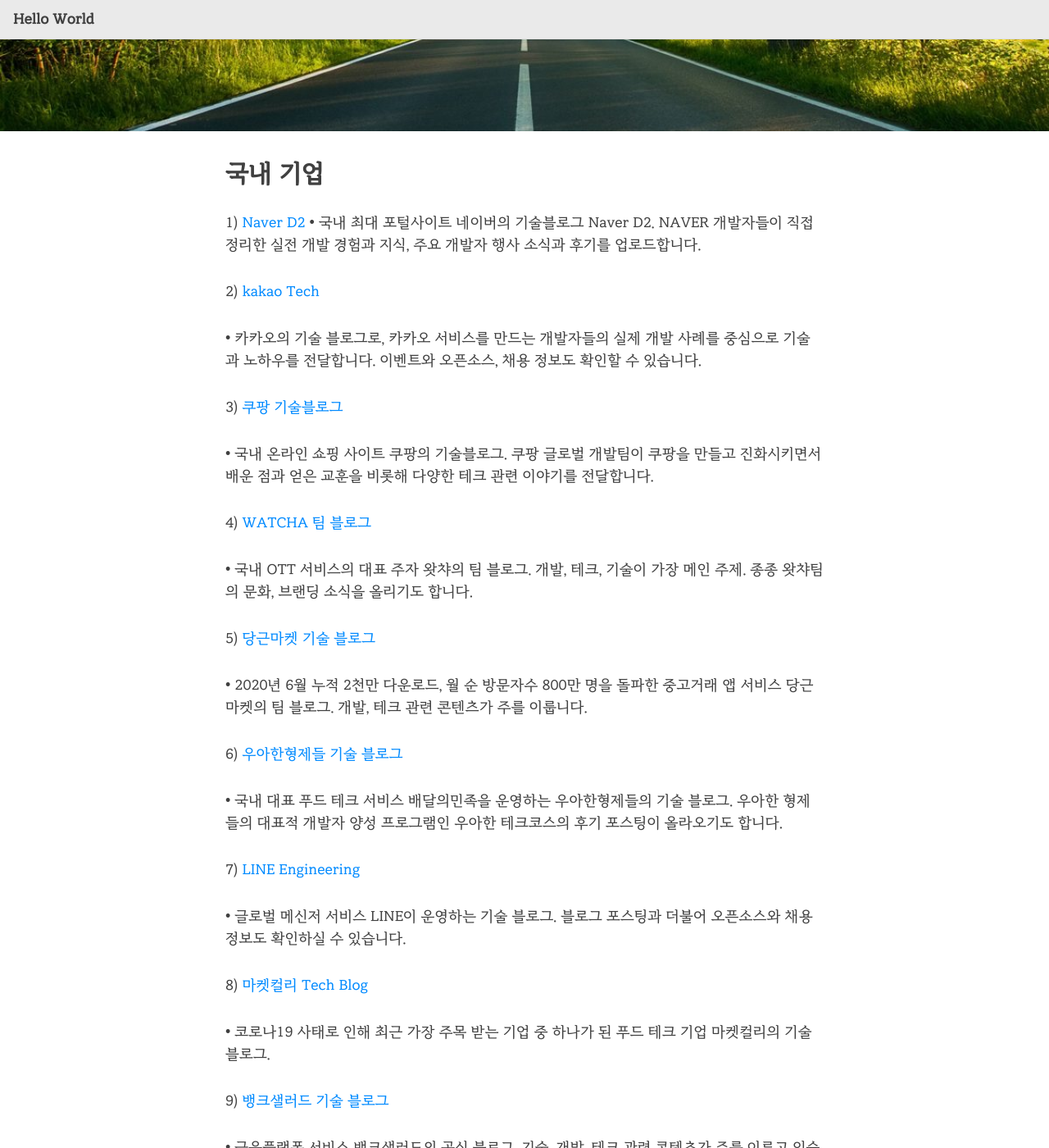
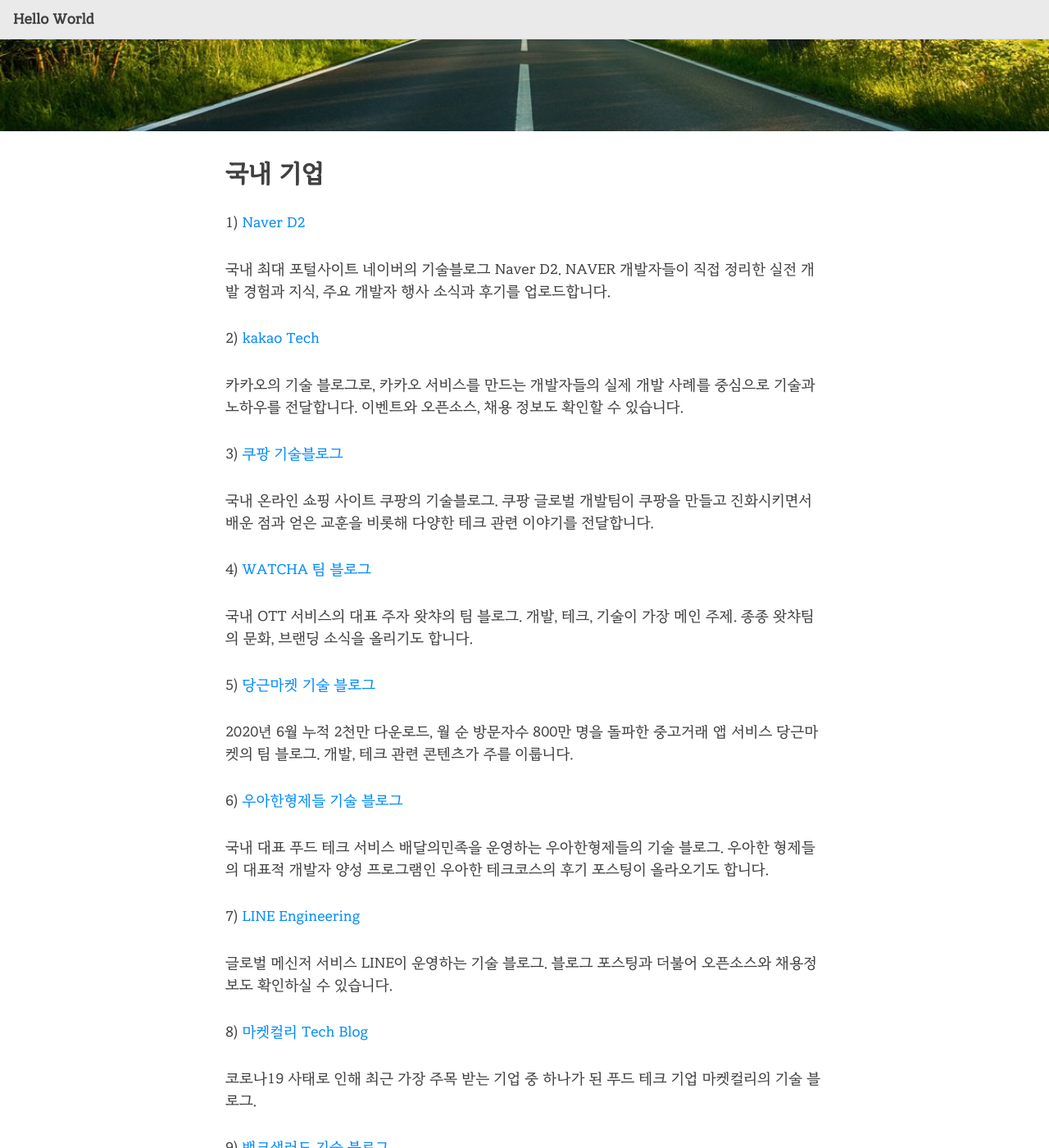
Before and after one commit to 1stGugu/1stGugu.github.io, a Jekyll site: the page built from _posts/2021-06-03-tech-blog.md, in a window 1280 px wide and 1400 px high, scrolled down 383 px. Shown: the whole window at 82% size. Built offline with Jekyll 4.4.1, drawn with Linux system fonts in a browser that asks for light colours; nearby versions of some CDN libraries; some of the changed text lies outside the part shown.

Commit message:
Update 2021-06-03-tech-blog.md

```diff
--- a/_posts/2021-06-03-tech-blog.md
+++ b/_posts/2021-06-03-tech-blog.md
@@ -13,121 +13,122 @@ comments: true
 ## 국내 기업
 
 1) [Naver D2](https://d2.naver.com/home)
-• 국내 최대 포털사이트 네이버의 기술블로그 Naver D2. NAVER 개발자들이 직접 정리한 실전 개발 경험과 지식, 주요 개발자 행사 소식과 후기를 업로드합니다.
+
+국내 최대 포털사이트 네이버의 기술블로그 Naver D2. NAVER 개발자들이 직접 정리한 실전 개발 경험과 지식, 주요 개발자 행사 소식과 후기를 업로드합니다.
 
 
 
 2) [kakao Tech](https://tech.kakao.com/blog/)
 
-• 카카오의 기술 블로그로, 카카오 서비스를 만드는 개발자들의 실제 개발 사례를 중심으로 기술과 노하우를 전달합니다. 이벤트와 오픈소스, 채용 정보도 확인할 수 있습니다.
+카카오의 기술 블로그로, 카카오 서비스를 만드는 개발자들의 실제 개발 사례를 중심으로 기술과 노하우를 전달합니다. 이벤트와 오픈소스, 채용 정보도 확인할 수 있습니다.
 
 
 
 3) [쿠팡 기술블로그](https://medium.com/coupang-tech/technote/home)
 
-• 국내 온라인 쇼핑 사이트 쿠팡의 기술블로그. 쿠팡 글로벌 개발팀이 쿠팡을 만들고 진화시키면서 배운 점과 얻은 교훈을 비롯해 다양한 테크 관련 이야기를 전달합니다.
+국내 온라인 쇼핑 사이트 쿠팡의 기술블로그. 쿠팡 글로벌 개발팀이 쿠팡을 만들고 진화시키면서 배운 점과 얻은 교훈을 비롯해 다양한 테크 관련 이야기를 전달합니다.
 
 
 
 4) [WATCHA 팀 블로그](https://medium.com/watcha)
 
-• 국내 OTT 서비스의 대표 주자 왓챠의 팀 블로그. 개발, 테크, 기술이 가장 메인 주제. 종종 왓챠팀의 문화, 브랜딩 소식을 올리기도 합니다.
+국내 OTT 서비스의 대표 주자 왓챠의 팀 블로그. 개발, 테크, 기술이 가장 메인 주제. 종종 왓챠팀의 문화, 브랜딩 소식을 올리기도 합니다.
 
 
 
 5) [당근마켓 기술 블로그](https://medium.com/daangn)
 
-• 2020년 6월 누적 2천만 다운로드, 월 순 방문자수 800만 명을 돌파한 중고거래 앱 서비스 당근마켓의 팀 블로그. 개발, 테크 관련 콘텐츠가 주를 이룹니다.
+2020년 6월 누적 2천만 다운로드, 월 순 방문자수 800만 명을 돌파한 중고거래 앱 서비스 당근마켓의 팀 블로그. 개발, 테크 관련 콘텐츠가 주를 이룹니다.
 
 
 
 6) [우아한형제들 기술 블로그](https://woowabros.github.io/)
 
-• 국내 대표 푸드 테크 서비스 배달의민족을 운영하는 우아한형제들의 기술 블로그. 우아한 형제들의 대표적 개발자 양성 프로그램인 우아한 테크코스의 후기 포스팅이 올라오기도 합니다.
+국내 대표 푸드 테크 서비스 배달의민족을 운영하는 우아한형제들의 기술 블로그. 우아한 형제들의 대표적 개발자 양성 프로그램인 우아한 테크코스의 후기 포스팅이 올라오기도 합니다.
 
 
 
 7) [LINE Engineering](https://engineering.linecorp.com/ko/blog/)
 
-• 글로벌 메신저 서비스 LINE이 운영하는 기술 블로그. 블로그 포스팅과 더불어 오픈소스와 채용정보도 확인하실 수 있습니다.
+글로벌 메신저 서비스 LINE이 운영하는 기술 블로그. 블로그 포스팅과 더불어 오픈소스와 채용정보도 확인하실 수 있습니다.
 
 
 
 8) [마켓컬리 Tech Blog](https://helloworld.kurly.com/)
 
-• 코로나19 사태로 인해 최근 가장 주목 받는 기업 중 하나가 된 푸드 테크 기업 마켓컬리의 기술 블로그.
+코로나19 사태로 인해 최근 가장 주목 받는 기업 중 하나가 된 푸드 테크 기업 마켓컬리의 기술 블로그.
 
 
 
 9) [뱅크샐러드 기술 블로그](https://blog.banksalad.com/)
 
-• 금융플랫폼 서비스 뱅크샐러드의 공식 블로그. 기술, 개발, 테크 관련 콘텐츠가 주를 이루고 있습니다.
+금융플랫폼 서비스 뱅크샐러드의 공식 블로그. 기술, 개발, 테크 관련 콘텐츠가 주를 이루고 있습니다.
 
 
 
 10) [NHN 기술블로그 TOAST Meetup!](https://meetup.toast.com/)
 
-• 종합 IT 기업 NHN의 기술 블로그. 블로그 메인화면에서 기술을 공유하고 함께 성장해가는 개발 문화를 추구한다고 밝히고 있습니다.
+종합 IT 기업 NHN의 기술 블로그. 블로그 메인화면에서 기술을 공유하고 함께 성장해가는 개발 문화를 추구한다고 밝히고 있습니다.
 
 
 
 11) [강남언니 공식 블로그](https://blog.gangnamunni.com/blog/tech/)
 
-• 미용 의료 분야의 Tech 기업 강남언니의 공식 블로그. 기술, 테크 주제의 콘텐츠와 함께 브랜드, 조직문화에 대해서도 공유합니다.
+미용 의료 분야의 Tech 기업 강남언니의 공식 블로그. 기술, 테크 주제의 콘텐츠와 함께 브랜드, 조직문화에 대해서도 공유합니다.
 
 
 
 12) [Delivery Tech Korea](https://medium.com/deliverytechkorea)
 
-• 푸드 테크 기업 딜리버리코리아의 기술 블로그. 요기요&배달통 서비스 개발 및 협업 방식과 문화에 대한 포스팅을 업로드합니다.
+푸드 테크 기업 딜리버리코리아의 기술 블로그. 요기요&배달통 서비스 개발 및 협업 방식과 문화에 대한 포스팅을 업로드합니다.
 
 
 
 13) [HYPER CONNECT 기술 블로그](https://hyperconnect.github.io/)
 
-• 실시간 영상채팅 서비스 아자르(Azar)를 제작한 비디오 및 인공지능 기술 기반의 영상 기술 기업 하이퍼커넥트의 기술 블로그.
+실시간 영상채팅 서비스 아자르(Azar)를 제작한 비디오 및 인공지능 기술 기반의 영상 기술 기업 하이퍼커넥트의 기술 블로그.
 
 
 
 14) [Spoqa 기술 블로그](https://spoqa.github.io/)
 
-• 매장 마케팅 솔루션 도도 포인트를 서비스하는 스포카의 기술 블로그. 블로그 소개에서 건강한 오픈소스 커뮤니티 형성을 위해 배우고 개선한 것들을 오픈소스로 공개한다고 말합니다.
+매장 마케팅 솔루션 도도 포인트를 서비스하는 스포카의 기술 블로그. 블로그 소개에서 건강한 오픈소스 커뮤니티 형성을 위해 배우고 개선한 것들을 오픈소스로 공개한다고 말합니다.
 
 
 
 15) [쏘카 기술블로그](https://tech.socarcorp.kr/)
 
-• 그린카와 더불어 국내 대표 카셰어링 서비스 쏘카의 기술 블로그.
+그린카와 더불어 국내 대표 카셰어링 서비스 쏘카의 기술 블로그.
 
 
 
 16) [리디 Tech blog](https://www.ridicorp.com/story-category/tech-blog/)
 
-• 리디북스를 비롯해, 리디셀렉트, 리디페이퍼, 아웃스탠딩 등의 콘텐츠 플랫폼 서비스를 제공하는 리디코퍼레이션의 기술 블로그.
+리디북스를 비롯해, 리디셀렉트, 리디페이퍼, 아웃스탠딩 등의 콘텐츠 플랫폼 서비스를 제공하는 리디코퍼레이션의 기술 블로그.
 
 
 
 17) [이스트소프트 AI PLUS TECH](https://blog.est.ai/)
 
-• 알집, 알약으로 익숙한 이스트소프트의 기술 블로그. 주로 AI 주제의 콘텐츠를 포스팅합니다.
+알집, 알약으로 익숙한 이스트소프트의 기술 블로그. 주로 AI 주제의 콘텐츠를 포스팅합니다.
 
 
 
 18) [플랫팜 팀 블로그](https://medium.com/platfarm)
 
-• 이모티콘 콘텐츠 플랫폼이자 메신저 기업을 대상으로 하는 B2B 솔루션 Mojitok을 서비스하는 플랫팜의 팀 블로그.
+이모티콘 콘텐츠 플랫폼이자 메신저 기업을 대상으로 하는 B2B 솔루션 Mojitok을 서비스하는 플랫팜의 팀 블로그.
 
 
 
 19) [레진 기술 블로그](https://tech.lezhin.com/)
 
-• 웹툰 서비스인 레진코믹스를 제작하는 레진엔터테인먼트가 운영하는 기술 블로그.
+웹툰 서비스인 레진코믹스를 제작하는 레진엔터테인먼트가 운영하는 기술 블로그.
 
 
 
 20) [플라네타리움 엔지니어링 스낵](https://snack.planetarium.dev/kor/)
 
-• 게임에 특화된 오픈 소스 P2P 라이브러리 Libplanet과, 중앙 서버 없는 온라인 게임 나인 크로니클을 제작하는 테크 기업, 플라네타리움의 기술 블로그.
+게임에 특화된 오픈 소스 P2P 라이브러리 Libplanet과, 중앙 서버 없는 온라인 게임 나인 크로니클을 제작하는 테크 기업, 플라네타리움의 기술 블로그.
 
 
 
@@ -138,31 +139,31 @@ comments: true
 
 1) [Velog](https://velog.io/)
 
-• 개인 기술 블로그와 최신 콘텐츠를 찾을 수 있는, 기술 블로그 콘텐츠 큐레이션 플랫폼.
+개인 기술 블로그와 최신 콘텐츠를 찾을 수 있는, 기술 블로그 콘텐츠 큐레이션 플랫폼.
 
 
 
 2) [GeekNews](https://news.hada.io/)
 
-• 개발, 기술, IT 소식, 스타트업 등을 전하는 뉴스 큐레이션 플랫폼. 해외 기술 동향과 관련된 소식을 확인하실 수 있습니다.
+개발, 기술, IT 소식, 스타트업 등을 전하는 뉴스 큐레이션 플랫폼. 해외 기술 동향과 관련된 소식을 확인하실 수 있습니다.
 
 
 
 3) [개발자스럽다](https://blog.gaerae.com/)
 
-• 개발자를 위한 주요 소식과 뉴스레터를 공유하는 사이트.
+개발자를 위한 주요 소식과 뉴스레터를 공유하는 사이트.
 
 
 
 4) [44BITS](https://www.44bits.io/ko)
 
-• 당근마켓 개발자를 비롯해, 총 5명의 개발자가 프로그래밍과 클라우드를 주요 주제로 운영하는 기술 블로그.
+당근마켓 개발자를 비롯해, 총 5명의 개발자가 프로그래밍과 클라우드를 주요 주제로 운영하는 기술 블로그.
 
 
 
 5) [프로그래머스](https://programmers.co.kr/)
 
-• 기술 중심 개발자 채용 플랫폼. 기술 블로그는 아니지만 개발, IT 직군의 주요 채용 공고를 확인하실 수 있습니다.
+기술 중심 개발자 채용 플랫폼. 기술 블로그는 아니지만 개발, IT 직군의 주요 채용 공고를 확인하실 수 있습니다.
 
 
 
@@ -173,118 +174,118 @@ comments: true
 
 1) [Facebook Engineering](https://engineering.fb.com/)
 
-• 세계 최대 소셜 미디어 페이스북의 기술 블로그. 인스타그램도 검색하면 기술 블로그는 나오지만 2019년 이후로 업데이트가 되지 않고 있습니다.
+세계 최대 소셜 미디어 페이스북의 기술 블로그. 인스타그램도 검색하면 기술 블로그는 나오지만 2019년 이후로 업데이트가 되지 않고 있습니다.
 
 
 
 2) [Amazon Alexa](https://developer.amazon.com/en-US/blogs/alexa)
 
-• 세계 최대 이커머스 플랫폼 아마존의 기술 블로그. Alexa는 아마존이 개발한 인공지능 플랫폼의 이름.
+세계 최대 이커머스 플랫폼 아마존의 기술 블로그. Alexa는 아마존이 개발한 인공지능 플랫폼의 이름.
 
 
 
 3) [Apple Developer](https://developer.apple.com/)
 
-• 앱스토어 내 앱 제작 등 애플 관련 서비스를 사용해야 하는 개발자들을 위해 만들어진 애플의 기술 블로그. 애플 관련 주요 소식을 전달하는 뉴스룸에 더 가깝습니다.
+앱스토어 내 앱 제작 등 애플 관련 서비스를 사용해야 하는 개발자들을 위해 만들어진 애플의 기술 블로그. 애플 관련 주요 소식을 전달하는 뉴스룸에 더 가깝습니다.
 
 
 
 4) [THE NETFLIX TECH BLOG](https://netflixtechblog.com/?gi=cfadb44ae5c6)
 
-• 세계적인 동영상 스트리밍 서비스 기업 넷플릭스의 기술 블로그.
+세계적인 동영상 스트리밍 서비스 기업 넷플릭스의 기술 블로그.
 
 
 
 5) [Google Devlopers](https://developers.googleblog.com/)
 
-• 세계 최대 테크 기업 구글의 기술 블로그. 구글과 관련한 기술, 뉴스, 업데이트 내용을 주로 다룹니다.
+세계 최대 테크 기업 구글의 기술 블로그. 구글과 관련한 기술, 뉴스, 업데이트 내용을 주로 다룹니다.
 
 
 
 6) [Microsoft Tech Community](https://techcommunity.microsoft.com/t5/custom/page/page-id/Blogs)
 
-• 세계 최대 소프트웨어 기업 마이크로소프트도 기술 블로그를 운영하고 있습니다. 개발자들끼리 궁금한 점을 묻고 답할 수 있는 테크 커뮤니티도 잘 형성되어 있습니다.
+세계 최대 소프트웨어 기업 마이크로소프트도 기술 블로그를 운영하고 있습니다. 개발자들끼리 궁금한 점을 묻고 답할 수 있는 테크 커뮤니티도 잘 형성되어 있습니다.
 
 
 
 7) [Linkedin Engineering](https://engineering.linkedin.com/blog)
 
-• 채용 중심의 소셜 미디어 링크드인의 기술 블로그.
+채용 중심의 소셜 미디어 링크드인의 기술 블로그.
 
 
 
 8) [Slack Engineering](https://slack.engineering/)
 
-• 세계 최대 협업 메신저인 슬랙의 기술 블로그.
+세계 최대 협업 메신저인 슬랙의 기술 블로그.
 
 
 
 9) [Spotify Engineering](https://engineering.atspotify.com/)
 
-• 머지 않은 미래에 한국 출시가 예상되는, 음원 스트리밍 플랫폼 스포티파이의 기술 블로그.
+머지 않은 미래에 한국 출시가 예상되는, 음원 스트리밍 플랫폼 스포티파이의 기술 블로그.
 
 
 
 10) [PayPal Engineering Blog](https://medium.com/paypal-tech)
 
-• 미국의 간편 결제 서비스 페이팔의 기술 블로그.
+미국의 간편 결제 서비스 페이팔의 기술 블로그.
 
 
 
 11) [ebay Tech Blog](https://tech.ebayinc.com/)
 
-• 국내에서는 G마켓, 옥션, G9를 서비스 중인 세계적인 오픈마켓 이베이의 기술 블로그.
+국내에서는 G마켓, 옥션, G9를 서비스 중인 세계적인 오픈마켓 이베이의 기술 블로그.
 
 
 
 12) [Twitter Engineering](https://blog.twitter.com/engineering/en_us.html)
 
-• 페이스북과 더불어 대표적 소셜 미디어 중 하나인 트위터의 기술 블로그.
+페이스북과 더불어 대표적 소셜 미디어 중 하나인 트위터의 기술 블로그.
 
 
 
 13) [RIOT GAMES TECHBLOG](https://technology.riotgames.com/)
 
-• 롤이라는 이름으로 널리 알려진 인기 게임, 리그 오브 레전드를 서비스하는 라이엇 게임즈의 기술 블로그.
+롤이라는 이름으로 널리 알려진 인기 게임, 리그 오브 레전드를 서비스하는 라이엇 게임즈의 기술 블로그.
 
 
 
 14) [Figma Blog Engineering](https://www.figma.com/blog/section/engineering/)
 
-• 스케치의 뒤를 이어 최근 많은 주목을 받고 있는 웹/앱 디자인 협업툴 피그마의 기술 블로그.
+스케치의 뒤를 이어 최근 많은 주목을 받고 있는 웹/앱 디자인 협업툴 피그마의 기술 블로그.
 
 
 
 15) [Airbnb Engineering & Data Science](https://medium.com/airbnb-engineering)
 
-• 숙박 공유 플랫폼 에어비앤비의 기술 블로그. 블로그 이름에서 알 수 있든 데이터 사이언스 관련 포스팅이 많습니다.
+숙박 공유 플랫폼 에어비앤비의 기술 블로그. 블로그 이름에서 알 수 있든 데이터 사이언스 관련 포스팅이 많습니다.
 
 
 
 16) [Zoom Developer Blog](https://medium.com/zoom-developer-blog)
 
-• 코로나19 사태의 수혜를 받은 대표적 기업, 화상회의 플랫폼 줌의 기술 블로그.
+코로나19 사태의 수혜를 받은 대표적 기업, 화상회의 플랫폼 줌의 기술 블로그.
 
 
 
 17) [Pinterest Engineering](https://medium.com/@Pinterest_Engineering)
 
-• 디자이너와 그림에 관심 있는 분들의 필수 사이트, 핀터레스트의 기술 블로그.
+디자이너와 그림에 관심 있는 분들의 필수 사이트, 핀터레스트의 기술 블로그.
 
 
 
 18) [Uber Engineering](https://eng.uber.com/)
 
-• 차량 공유 서비스 (Rider Sharing) 우버의 기술 블로그.
+차량 공유 서비스 (Rider Sharing) 우버의 기술 블로그.
 
 
 
 19) [Google Play Apps & Games](https://medium.com/googleplaydev)
 
-• 구글 플레이 관련 기술적 팁, 트렌드, 지식을 제공하는 구글 플레이 기술 블로그.
+구글 플레이 관련 기술적 팁, 트렌드, 지식을 제공하는 구글 플레이 기술 블로그.
 
 
 
 20) [Dropbox Tech](https://dropbox.tech/)
 
-• 웹 기반 파일 공유 서비스 드롭박스의 기술 블로그
+웹 기반 파일 공유 서비스 드롭박스의 기술 블로그.
```
